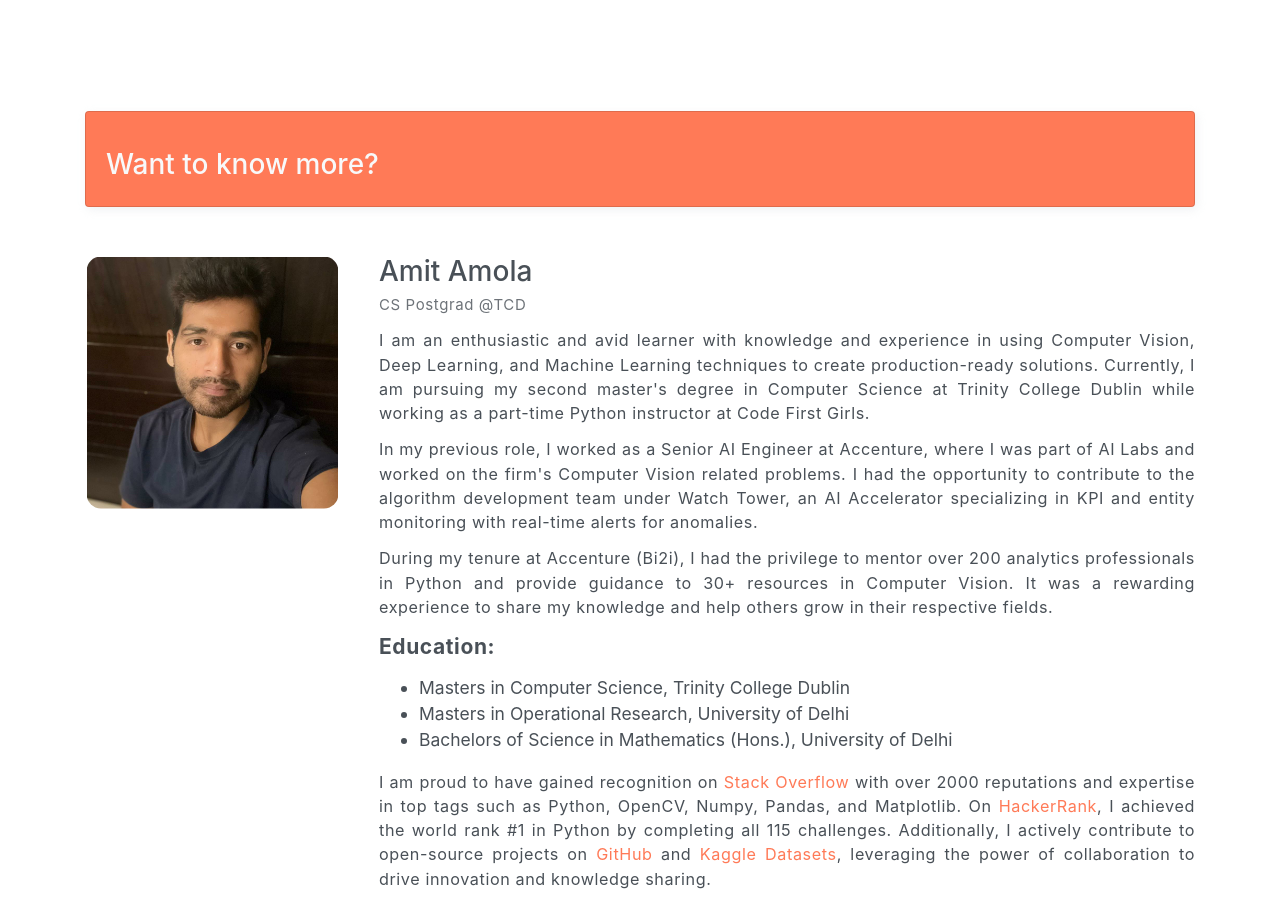
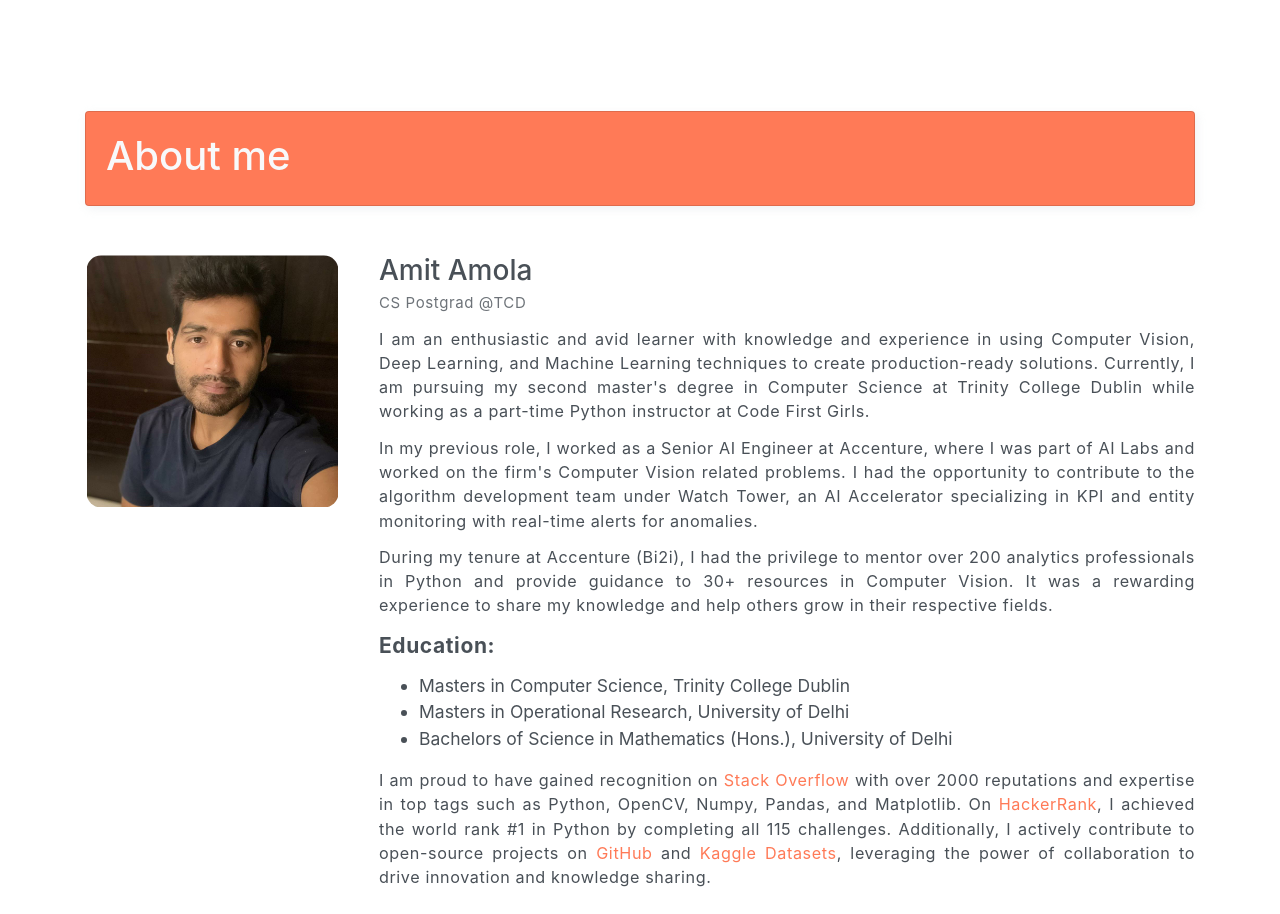
Before and after one commit to amitamola/amitamola.github.io, a plain HTML site: page index.html in a window 1280 px wide. Shown: the part 4840-5754 px from the top of the page. Drawn offline with Linux system fonts and the light colour scheme.

Commit message:
Corrections

```diff
--- a/index.html
+++ b/index.html
@@ -408,7 +408,7 @@
                 <div class="card-body text-light">
                     <div class="row align-items-center">
                         <div class="col-sm-9 text-center text-sm-left">
-                            <h3 class="mt-3">Want to know more?</h3>
+                            <h1 class="mt-0">About me</h1>
                         </div>
                     </div>
                 </div>
```
